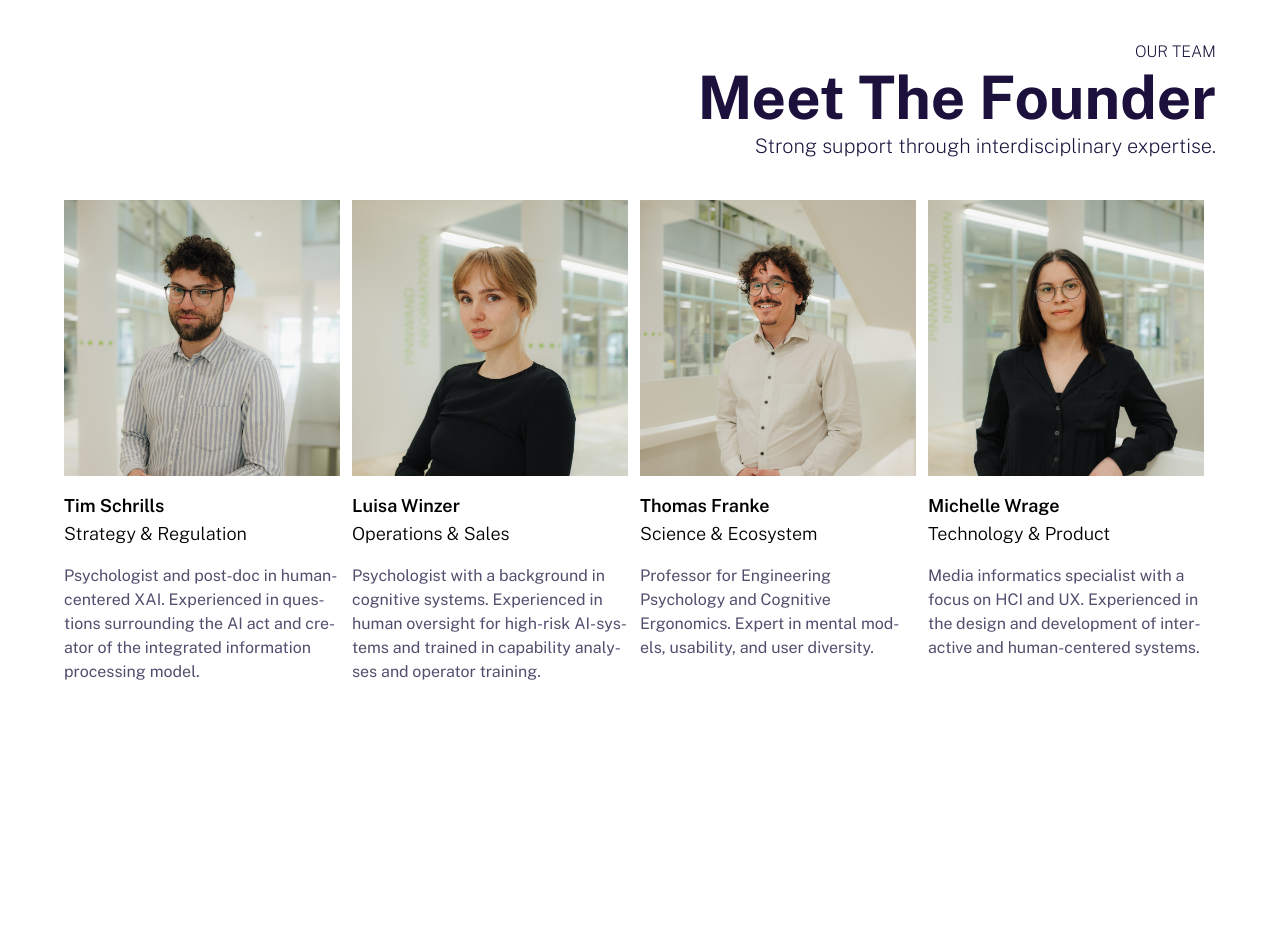
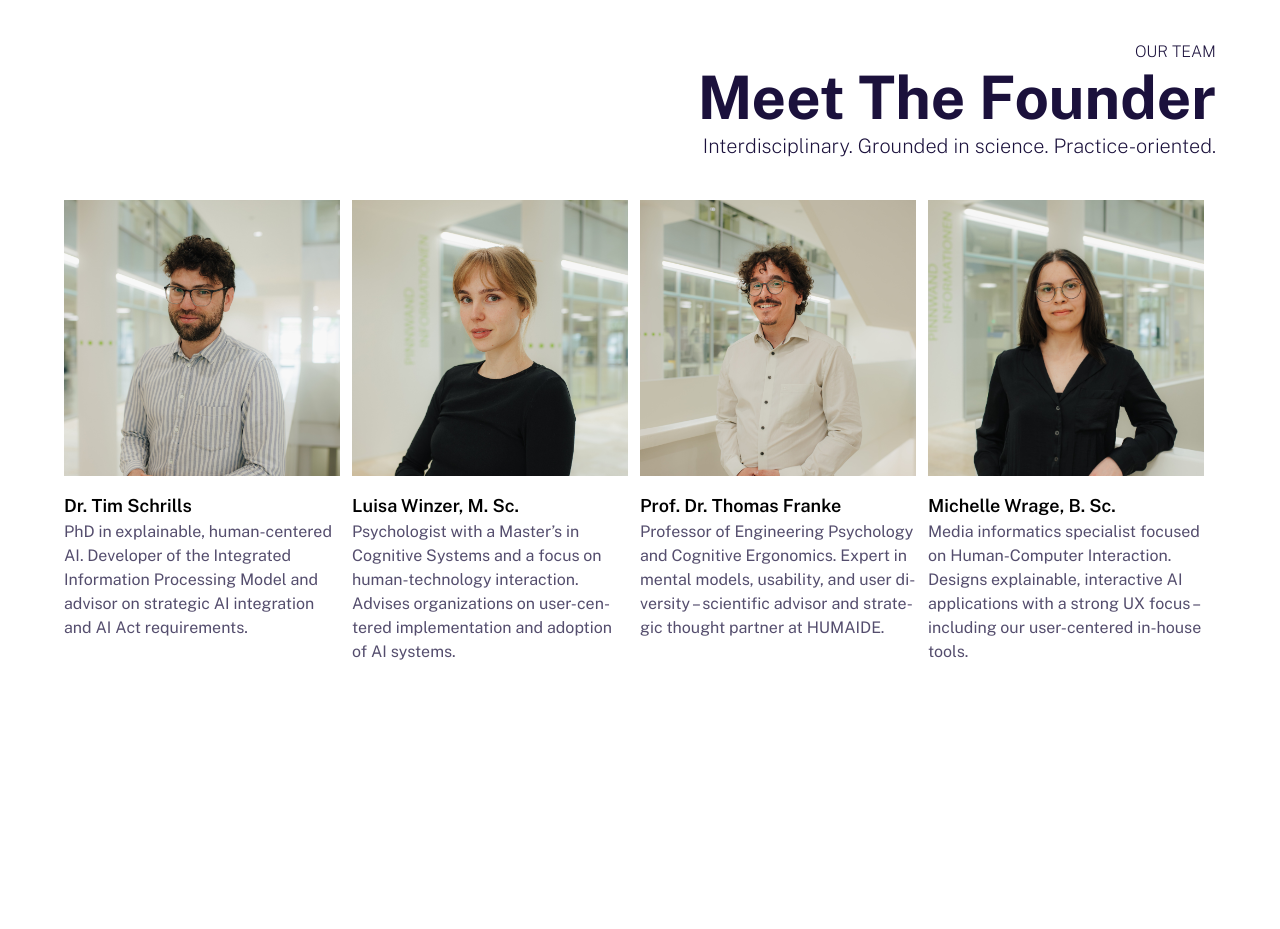
Before and after one commit to humaide/website, a React (Vite) app: page /#/ in a window 1280 px wide. Shown: the part 5120-6049 px from the top of the page. Built offline with nearby package versions, Linux system fonts and the light colour scheme.

Commit message:
updated team section

```diff
--- a/public/lang/de.json
+++ b/public/lang/de.json
@@ -64,15 +64,15 @@
     "team": {
         "section": "Unser Team",
         "title": "Das Gründungsteam",
-        "subtitle": "Starke Unterstützung durch interdisziplinäre Expertise.",
+        "subtitle": "Interdisziplinär. Wissenschaftlich fundiert. Praxisnah.",
         "tim-position": "Strategie & Regiulation",
-        "tim-description": "Psychologe und Postdoktorand auf dem Gebiet der menschenzentrierten XAI. Erfahren in Fragen rund um die KI-Verordnung und Entwicklerin des integrierten Informationsverarbeitungsmodells.",
+        "tim-description": "Doktor der erklärbaren, menschenzentrierten KI. Entwickler des Modells der Integrierten Informationsverarbeitung und Berater für strategische KI-Integration und Anforderungen des AI Act.",
         "luisa-position": "Betriebsleitung & Vertrieb",
-        "luisa-description": "Psychologin mit einem Hintergrund in kognitiven Systemen. Erfahren in der menschlichen Aufsicht über hochrisiko KI-Systeme und ausgebildet in Fähigkeitsanalysen und der Schulung von Nutzenden.",
+        "luisa-description": "Psychologin mit Masterabschluss in kognitiven Systemen und Schwerpunkt auf Mensch-Technik-Interaktion. Berät Unternehmen bei der nutzerzentrierten Einführung und Umsetzung von KI-Systemen.",
         "thomas-position": "Wissenschaft & Ökosystem",
-        "thomas-description": "Professor für Ingenieurpsychologie und kognitive Ergonomie. Experte für mentale Modelle, Gebrauchstauglichkeit und Nutzervielfalt.",
+        "thomas-description": "Professor für Ingenieurpsychologie und kognitive Ergonomie. Experte für mentale Modelle, Usability und Nutzerdiversität – wissenschaftlicher Sparringspartner und Impulsgeber im HUMAIDE-Team.",
         "michelle-position": "Technologie & Produkt",
-        "michelle-description": "Medieninformatikerin mit Schwerpunkt MCI und UX. Erfahren in der Gestaltung und Entwicklung interaktiver und menschenzentrierter Systeme."
+        "michelle-description": "Medieninformatikerin mit Schwerpunkt Human-Computer Interaction. Entwickelt erklärbare, interaktive KI-Anwendungen mit starkem UX-Fokus – darunter auch unsere nutzerzentrierten Inhouse-Tools."
     },
     "contact": {
         "section": "Kontaktdetails",
--- a/public/lang/en.json
+++ b/public/lang/en.json
@@ -65,15 +65,15 @@
     "team": {
         "section": "Our Team",
         "title": "Meet The Founder",
-        "subtitle": "Strong support through interdisciplinary expertise.",
+        "subtitle": "Interdisciplinary. Grounded in science. Practice-oriented.",
         "tim-position": "Strategy & Regulation",
-        "tim-description": "Psychologist and post-doc in human-centered XAI. Experienced in questions surrounding the AI act and creator of the integrated information processing model.",
+        "tim-description": "PhD in explainable, human-centered AI. Developer of the Integrated Information Processing Model and advisor on strategic AI integration and AI Act requirements.",
         "luisa-position": "Operations & Sales",
-        "luisa-description": "Psychologist with a background in cognitive systems. Experienced in human oversight for high-risk AI-systems and trained in capability analyses and operator training.",
+        "luisa-description": "Psychologist with a Master’s in Cognitive Systems and a focus on human-technology interaction. Advises organizations on user-centered implementation and adoption of AI systems.",
         "thomas-position": "Science & Ecosystem",
-        "thomas-description": "Professor for Engineering Psychology and Cognitive Ergonomics. Expert in mental models, usability, and user diversity.",
+        "thomas-description": "Professor of Engineering Psychology and Cognitive Ergonomics. Expert in mental models, usability, and user diversity – scientific advisor and strategic thought partner at HUMAIDE. ",
         "michelle-position": "Technology & Product",
-        "michelle-description": "Media informatics specialist with a focus on HCI and UX. Experienced in the design and development of interactive and human-centered systems."
+        "michelle-description": "Media informatics specialist focused on Human-Computer Interaction. Designs explainable, interactive AI applications with a strong UX focus – including our user-centered in-house tools."
     },
     "contact": {
         "section": "Contact Details",
--- a/src/components/TeamSection.jsx
+++ b/src/components/TeamSection.jsx
@@ -21,15 +21,15 @@ function TeamSection() {
                     <div className='lg:w-1/2 flex flex-col sm:flex-row'>
                         <div className='flex flex-col mr-3 mb-4 w-full'>
                             <img className="object-cover" src={timImage} alt="Image Tim" />
-                            <p className='pt-4 font-semibold text-lg'>Tim Schrills</p>
-                            <p className='pb-4 font-light text-lg'>{t("team.tim-position")}</p>
+                            <p className='pt-4 font-semibold text-lg'>Dr. Tim Schrills</p>
+                            {/* <p className='pb-4 font-light text-lg'>{t("team.tim-position")}</p>  */}
                             <p className='text-base text-charcoal/75'>{t("team.tim-description")}</p>
                         </div>
 
                         <div className='flex flex-col mr-3 mb-4 w-full'>
                             <img className="object-cover" src={luisaImage} alt="Image Tim" />
-                            <p className='pt-4 font-semibold text-lg'>Luisa Winzer</p>
-                            <p className='pb-4 font-light text-lg'>{t("team.luisa-position")}</p>
+                            <p className='pt-4 font-semibold text-lg'>Luisa Winzer, M. Sc.</p>
+                            {/* <p className='pb-4 font-light text-lg'>{t("team.luisa-position")}</p>  */}
                             <p className='text-base text-charcoal/75'>{t("team.luisa-description")}</p>
                         </div>
                     </div>
@@ -37,15 +37,15 @@ function TeamSection() {
                     <div className='lg:w-1/2 flex flex-col sm:flex-row'>
                         <div className='flex flex-col mr-3 mb-4 w-full'>
                             <img className="object-cover" src={thomasImage} alt="Image Tim" />
-                            <p className='pt-4 font-semibold text-lg'>Thomas Franke</p>
-                            <p className='pb-4 font-light text-lg'>{t("team.thomas-position")}</p>
+                            <p className='pt-4 font-semibold text-lg'>Prof. Dr. Thomas Franke</p>
+                            {/* <p className='pb-4 font-light text-lg'>{t("team.thomas-position")}</p>  */}
                             <p className='text-base text-charcoal/75'>{t("team.thomas-description")}</p>
                         </div>
 
                         <div className='flex flex-col mr-3 mb-4 w-full'>
                             <img className="object-cover" src={michelleImage} alt="Image Tim" />
-                            <p className='pt-4 font-semibold text-lg'>Michelle Wrage</p>
-                            <p className='pb-4 font-light text-lg'>{t("team.michelle-position")}</p>
+                            <p className='pt-4 font-semibold text-lg'>Michelle Wrage, B. Sc.</p>
+                            {/* <p className='pb-4 font-light text-lg'>{t("team.michelle-position")}</p>  */}
                             <p className='text-base text-charcoal/75'>{t("team.michelle-description")}</p>
                         </div>
                     </div>
```
